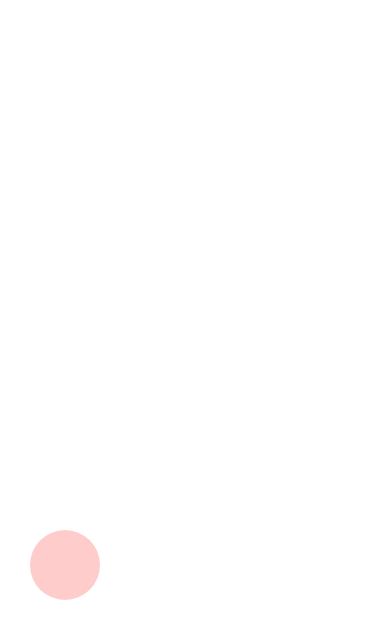
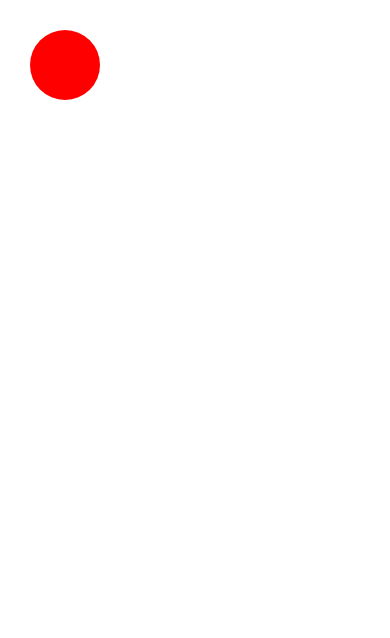
Before and after one commit to gamonpo/redballanimation, a React Native app: screen / in a window 390 px wide. Shown: the top 638 px of the page. Built offline with nearby package versions, Linux system fonts and the light colour scheme.

Commit message:
Animated with panresponder

```diff
--- a/App.js
+++ b/App.js
@@ -1,24 +1,42 @@
-/**
- * Sample React Native App
- * https://github.com/facebook/react-native
- *
- * @format
- * @flow strict-local
- */
-
 import React, {Component} from 'react';
-import {StyleSheet, View, Animated} from 'react-native';
+import {StyleSheet, View, Animated, PanResponder} from 'react-native';
 
 export default class App extends Component {
   state = {
-    ballY: new Animated.Value(0),
+    ball: new Animated.ValueXY({x: 0, y: 0}),
   };
 
-  componentDidMount() {
-    Animated.timing(this.state.ballY, {
-      toValue: 500,
-      duration: 1000,
-    }).start();
+  componentWillMount() {
+    this._panResponder = PanResponder.create({
+      onMoveShouldSetPanResponder: (e, gestureState) => true,
+
+      onPanResponderGrant: (e, gestureState) => {
+        this.state.ball.setOffset({
+          x: this.state.ball.x._value,
+          y: this.state.ball.y._value,
+        });
+
+        this.state.ball.setValue({x: 0, y: 0});
+      },
+
+      onPanResponderMove: Animated.event(
+        [
+          null,
+          {
+            dx: this.state.ball.x,
+            dy: this.state.ball.y,
+          },
+        ],
+        {
+          listener: (e, gestureState) => {
+            console.log(gestureState);
+          },
+        },
+      ),
+      onPanResponderRelease: () => {
+        this.state.ball.flattenOffset();
+      },
+    });
   }
 
   render() {
@@ -26,15 +44,15 @@ export default class App extends Component {
     return (
       <View style={styles.container}>
         <Animated.View
+          {...this._panResponder.panHandlers}
           style={[
             styles.ball,
+
             {
-              top: this.state.ballY,
-              opacity: this.state.ballY.interpolate({
-                inputRange: [0, 300],
-                outputRange: [1, 0.2],
-                extrapolate: 'clamp',
-              }),
+              transform: [
+                {translateX: this.state.ball.x},
+                {translateY: this.state.ball.y},
+              ],
             },
           ]}
         />
```
